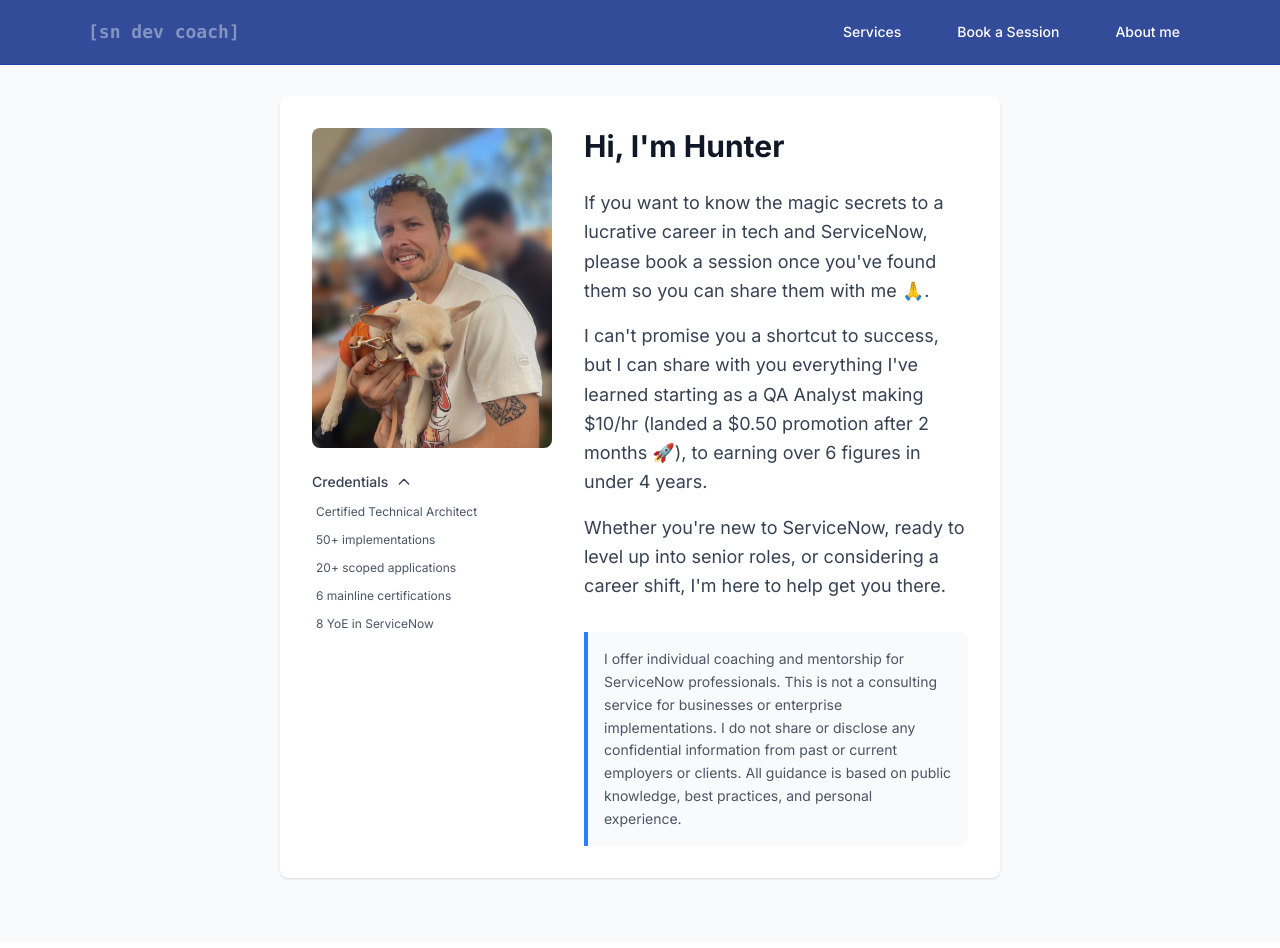
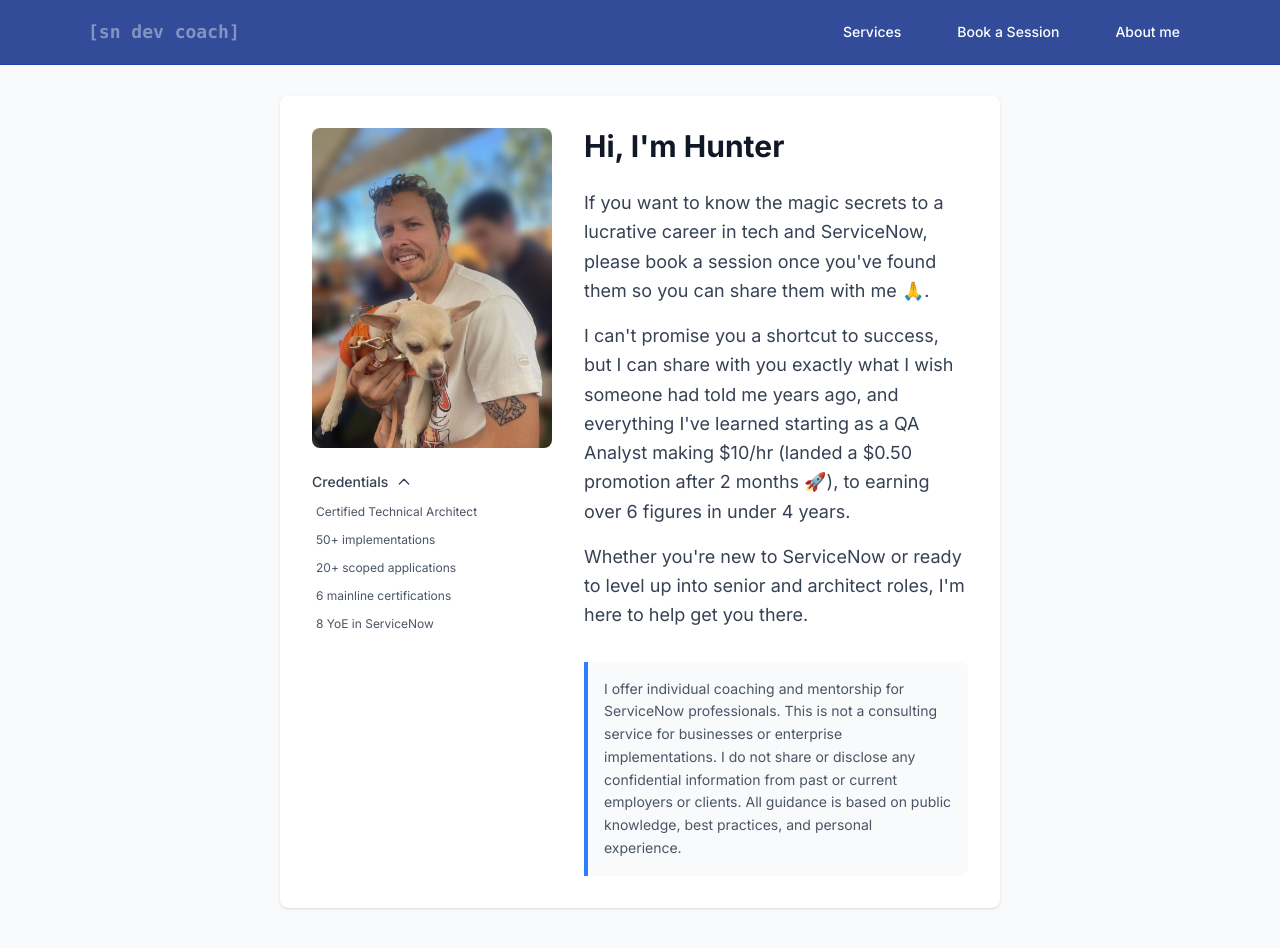
Before and after one commit to hunterphillips/sndev-career-coach, a Next.js app: page /about in a window 1280 px wide. Shown: the top 948 px of the page. Built offline with nearby package versions, Linux system fonts and the light colour scheme; no server answers.

Commit message:
tagline, about section updates

```diff
--- a/src/app/about/page.js
+++ b/src/app/about/page.js
@@ -102,15 +102,15 @@ export default function About() {
 
                   <p className="text-lg text-gray-700 leading-relaxed mb-4">
                     I can't promise you a shortcut to success, but I can share
-                    with you everything I've learned starting as a QA Analyst
-                    making $10/hr (landed a $0.50 promotion after 2 months 🚀),
-                    to earning over 6 figures in under 4 years.
+                    with you exactly what I wish someone had told me years ago,
+                    and everything I've learned starting as a QA Analyst making
+                    $10/hr (landed a $0.50 promotion after 2 months 🚀), to
+                    earning over 6 figures in under 4 years.
                   </p>
 
                   <p className="text-lg text-gray-700 leading-relaxed">
-                    Whether you're new to ServiceNow, ready to level up into
-                    senior roles, or considering a career shift, I'm here to
-                    help get you there.
+                    Whether you're new to ServiceNow or ready to level up into
+                    senior and architect roles, I'm here to help get you there.
                   </p>
 
                   <div className="mt-8 p-4 bg-gray-50 border-l-4 border-blue-500 rounded-r-lg">
--- a/src/components/sections/Hero.jsx
+++ b/src/components/sections/Hero.jsx
@@ -30,8 +30,8 @@ export default function Hero() {
           <span className="block text-blue-300">ServiceNow Career</span>
         </h1>
         <p className="text-base sm:text-xl md:text-2xl mb-6 sm:mb-8 opacity-90 max-w-2xl mx-auto">
-          Expert coaching to help you master ServiceNow, land your dream role,
-          and advance your career in the platform ecosystem.
+          Learn what really matters to help you stand out and navigate your
+          career and the job market with confidence.
         </p>
         <div className="flex flex-col sm:flex-row gap-3 sm:gap-4 justify-center">
           <button
```
